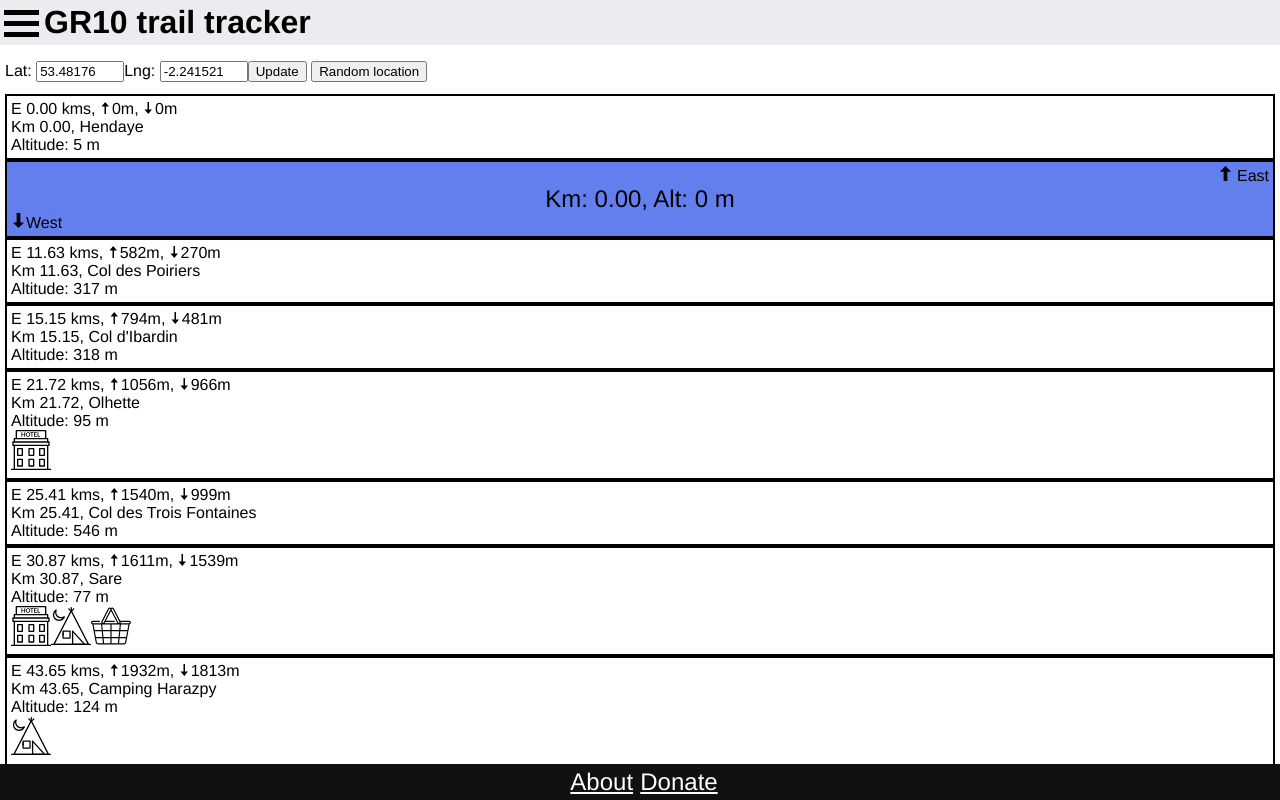
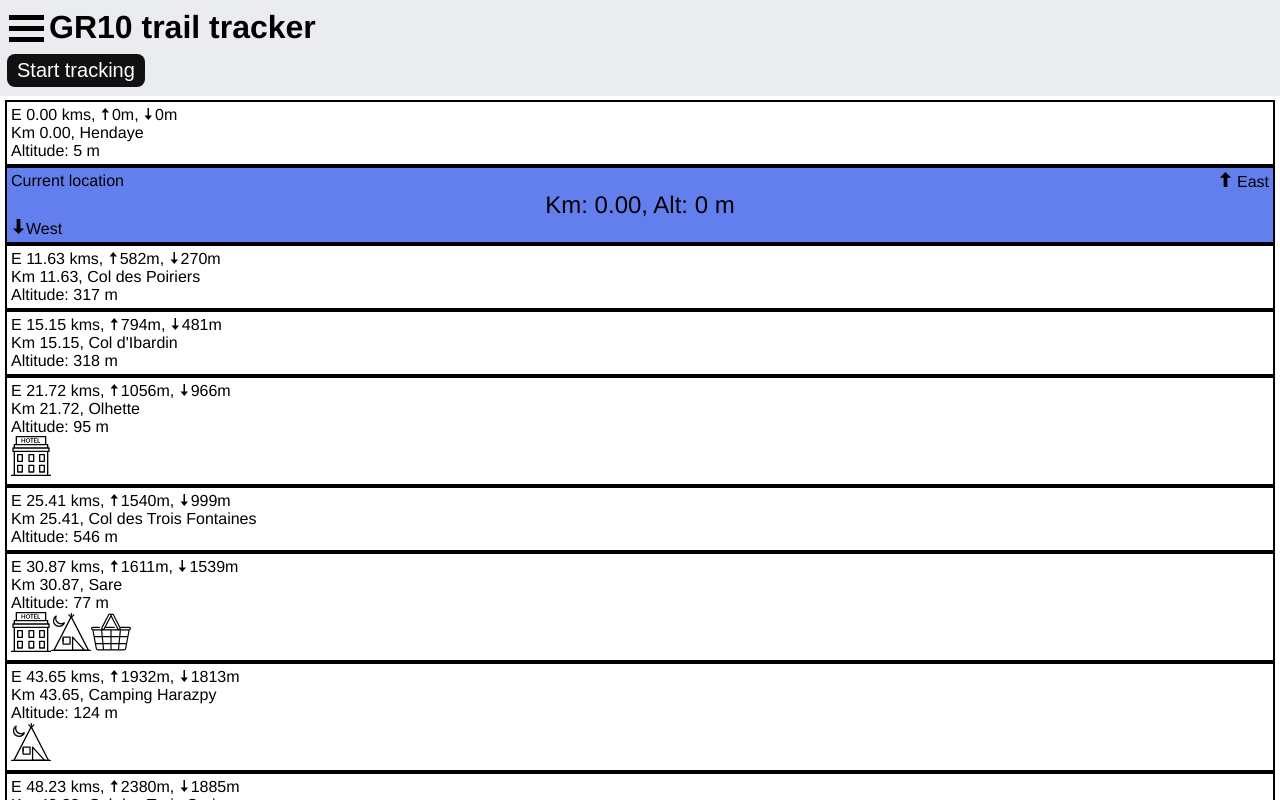
Before and after one commit to appolden/path-tracker, a React (Create React App) app: page /trail-tracker-test in a window 1280 px wide. Shown: the top 800 px of the page. Built offline with nearby package versions, Linux system fonts and the light colour scheme; what google-maps-react would draw is missing.

Commit message:
Lots of things

```diff
--- a/public/data/gr10-camping.json
+++ b/public/data/gr10-camping.json
@@ -26,7 +26,7 @@
   {
     "name": "La Petite Rhune",
     "description": {
-      "en": "Located 3km from the center of Sare on the GR10 and less than one kilometer from the Berrouet benta at the Spanish border Water: always present \n Small family campsite with trees, very appreciated for its calm and surrounded by greenery. Nice view on the Montains. It is open from early July to late August and has 55 pitches for tents and caravans",
+      "en": "Located 3km from the center of Sare on the GR10 and less than one kilometer from the Berrouet benta at the Spanish border Water: always present \nSmall family campsite with trees, very appreciated for its calm and surrounded by greenery. Nice view on the Montains. It is open from early July to late August and has 55 pitches for tents and caravans",
       "fr": "Situé à 3km du centre de Sare sur le gr10 et à moins de un kilomètre de la benta Berrouet au niveau de la frontière espagnole /n Eau : toujours présente"
     },
     "camping": true,
--- a/src/App.css
+++ b/src/App.css
@@ -309,6 +309,18 @@ However, delay the fade out process for 2.5 seconds */
   height: 40px;
 }
 
+.pathTrackerHeader {
+  position: fixed; /* Set the navbar to fixed position */
+  top: 0; /* Position the navbar at the top of the page */
+  width: 100%; /* Full width */
+  background-color: #eaecf0;
+  padding: 5px;
+}
+
+.pathTrackerContent {
+  margin-top: 100px;
+}
+
 .w3-modal {
   z-index: 3;
   display: block;
--- a/src/component/about.jsx
+++ b/src/component/about.jsx
@@ -18,8 +18,8 @@ class About extends Component {
     this.title = 'About';
     switch (LanguageHelper.getLanguage(this.props.language)) {
       case 'fr':
-        this.title = 'Informations';
-        this.pageTitle = 'Le tracker de GR10';
+        this.title = 'À propos';
+        this.pageTitle = 'Suivre le sentier de GR10';
         break;
       case 'en':
       default:
--- a/src/component/location-override.jsx
+++ b/src/component/location-override.jsx
@@ -1,44 +1,33 @@
 import React, { Component } from 'react';
+import LanguageHelper from '../component/language-helper.js';
 
 class LocationOverride extends Component {
   constructor(props) {
     super(props);
 
     this.testLocations = [
-      { lat: 43.300447, lng: -1.473541 },
-      { lat: 43.196166, lng: -1.374664 },
-      { lat: 43.151348, lng: -1.268578 },
-      { lat: 43.028243, lng: -1.058121 },
-      { lat: 42.977525, lng: -0.806122 },
-      { lat: 42.88653, lng: -0.578156 },
-      { lat: 42.92928, lng: -0.251312 },
-      { lat: 42.865899, lng: 0.097504 },
-      { lat: 42.807492, lng: 0.291138 },
-      { lat: 42.83771, lng: 0.822601 },
-      { lat: 42.808247, lng: 1.151848 },
-      { lat: 42.793669, lng: 1.169057 },
-      { lat: 42.787716, lng: 1.268749 },
-      { lat: 42.699595, lng: 1.486244 },
-      { lat: 42.727848, lng: 1.613274 },
-      { lat: 42.631938, lng: 1.777725 },
-      { lat: 42.470577, lng: 2.331848 },
-      { lat: 42.470577, lng: 2.331848 },
-      { lat: 42.474629, lng: 3.12252 }
+      { lat: 43.309316, lng: -1.59246 },
+      { lat: 43.323148, lng: -1.656661 },
+      { lat: 43.305069, lng: -1.522808 },
+      { lat: 43.272112, lng: -1.418138 },
+      { lat: 43.263613, lng: -1.356039 }
     ];
 
-    //this.state = {
-    //  lat: 42.865442,
-    //  lng: -0.879819
-    //};
+    this.buttonText = {
+      en: 'Start tracking',
+      fr: 'Commencer le suivi'
+    };
+
+    this.buttonTextWhenTracking = {
+      en: 'Stop tracking',
+      fr: 'Arr�ter le suivi'
+    };
 
     this.state = {
-      lat: 53.48176,
-      lng: -2.241521
+      position: { lat: undefined, lng: undefined },
+      error: undefined,
+      watchingPosition: false
     };
-    //,
-    this.handleLatChange = this.handleLatChange.bind(this);
-    this.handleLngChange = this.handleLngChange.bind(this);
-    this.handleClick = this.handleClick.bind(this);
     this.handleRandomLocationClick = this.handleRandomLocationClick.bind(this);
   }
 
@@ -63,6 +52,15 @@ class LocationOverride extends Component {
 
     this.setState({ lat: randomTestLocation.lat, lng: randomTestLocation.lng });
 
+    this.setState(prevState => {
+      prevState.position.lat = randomTestLocation.lat;
+      prevState.position.lng = randomTestLocation.lng;
+      prevState.error = '';
+      prevState.watchingPosition = !prevState.watchingPosition;
+
+      return prevState;
+    });
+
     if (this.props.onLocationChanged !== undefined) {
       this.props.onLocationChanged(
         randomTestLocation.lat,
@@ -72,29 +70,38 @@ class LocationOverride extends Component {
   }
 
   render() {
+    let buttonText = '';
+
+    switch (LanguageHelper.getLanguage(this.props.language)) {
+      case 'fr':
+        buttonText = this.state.watchingPosition
+          ? this.buttonTextWhenTracking.fr
+          : this.buttonText.fr;
+        break;
+      case 'en':
+      default:
+        buttonText = this.state.watchingPosition
+          ? this.buttonTextWhenTracking.en
+          : this.buttonText.en;
+    }
+
     return (
-      <p>
-        Lat:{' '}
+      <div>
+        {this.state.position.lat !== undefined && (
+          <React.Fragment>
+            {this.state.position.lat.toFixed(5)},{' '}
+            {this.state.position.lng.toFixed(5)}{' '}
+          </React.Fragment>
+        )}
         <input
-          type="text"
-          value={this.state.lat}
-          onChange={this.handleLatChange}
-          style={{ width: '80px' }}
-        />
-        Lng:{' '}
-        <input
-          type="text"
-          value={this.state.lng}
-          onChange={this.handleLngChange}
-          style={{ width: '80px' }}
-        />
-        <input type="button" value="Update" onClick={this.handleClick} />{' '}
-        <input
+          className="btn"
           type="button"
-          value="Random location"
+          value={buttonText}
           onClick={this.handleRandomLocationClick}
-        />
-      </p>
+          disabled={this.state.getCurrentPositionInProgress}
+        />{' '}
+        {this.state.error}
+      </div>
     );
   }
 }
--- a/src/component/location-watcher.jsx
+++ b/src/component/location-watcher.jsx
@@ -132,9 +132,8 @@ class LocationWatcher extends Component {
       <div>
         {this.state.position.lat !== undefined && (
           <React.Fragment>
-            Lat:{this.state.position.lat.toFixed(5)}, Lng:{this.state.position.lng.toFixed(
-              5
-            )}{' '}
+            {this.state.position.lat.toFixed(5)},{' '}
+            {this.state.position.lng.toFixed(5)}{' '}
           </React.Fragment>
         )}
         <input
--- a/src/component/menu.jsx
+++ b/src/component/menu.jsx
@@ -22,7 +22,7 @@ class Menu extends Component {
         url: '/about',
         linkText: {
           en: 'About',
-          fr: 'Info'
+          fr: 'À propos'
         }
       },
       {
--- a/src/component/path-tracker.jsx
+++ b/src/component/path-tracker.jsx
@@ -50,8 +50,7 @@ class PathTracker extends Component {
       var pointCurrentElement = ReactDOM.findDOMNode(this.pointCurrent);
 
       if (pointCurrentElement !== undefined && pointCurrentElement !== null) {
-        pointCurrentElement.parentNode.scrollTop =
-          pointCurrentElement.offsetTop - 150;
+        window.scrollTo(0, pointCurrentElement.offsetTop - 150);
       }
 
       this.scrollToAfterComponentDidUpdate = false;
@@ -304,7 +303,7 @@ class PathTracker extends Component {
     //    onClose={this.onPointOfInterestModalClose}
     //  />
     //)}
-
+    //style={style}
     const offset = 130;
     const style = { height: window.outerHeight - offset };
 
@@ -314,25 +313,18 @@ class PathTracker extends Component {
           <title>{this.title}</title>
         </Helmet>
 
-        <header className="App-header">
-          <Menu language={this.props.language} origin={this.props.origin} />
-          <h1 className="App-title">{this.title}</h1>
-        </header>
-        <div className="App-content">
+        <div className="pathTrackerHeader">
+          <header className="App-header">
+            <Menu language={this.props.language} origin={this.props.origin} />
+            <h1 className="App-title">{this.title}</h1>
+          </header>
+          {locationComponent}
+        </div>
+
+        <div className="App-content pathTrackerContent">
           <div>
-            {locationComponent}
-
-            <div style={style} className="pointsOfInterest">
-              {rows}
-            </div>
+            <div className="pointsOfInterest">{rows}</div>
           </div>
-          <footer className="App-footer">
-            <Link to={'/' + this.language + '/about'}>
-              {this.aboutLinkText}
-            </Link>
-
-            <Link to={'/' + this.language + '/donate'}>Donate</Link>
-          </footer>
         </div>
       </React.Fragment>
     );
--- a/src/component/point-current.jsx
+++ b/src/component/point-current.jsx
@@ -8,7 +8,7 @@ class PointCurrent extends Component {
     return (
       <div key={this.props.name} className="pointCurrent">
         <div style={{ textAlign: 'right' }}>
-          {' '}
+          <div style={{ float: 'left' }}>Current location</div>
           <img src={ArrowUp} alt="Up" height="15px" /> East
         </div>
         <div style={{ textAlign: 'center', fontSize: '1.5em' }}>
--- a/src/component/trail-map.jsx
+++ b/src/component/trail-map.jsx
@@ -82,7 +82,7 @@ export class TrailMap extends Component {
     let description =
       campingLocation.description.en || campingLocation.description.fr;
 
-    switch (this.getLanguage()) {
+    switch (LanguageHelper.getLanguage(this.props.language)) {
       case 'fr':
         description = campingLocation.description.fr;
         break;
```
Also changed, not shown: public/data/gr10-points-of-interest-to-locate.json (+9 -37 lines).
